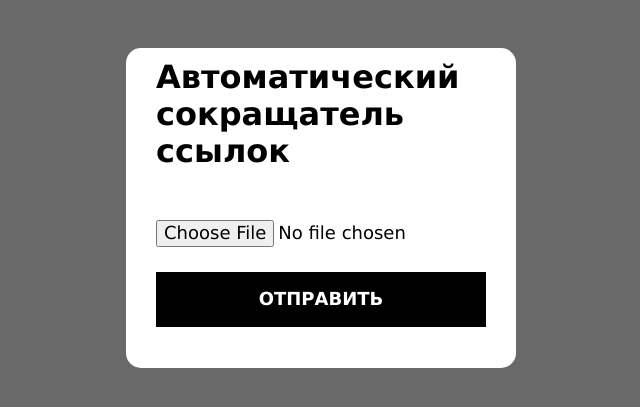
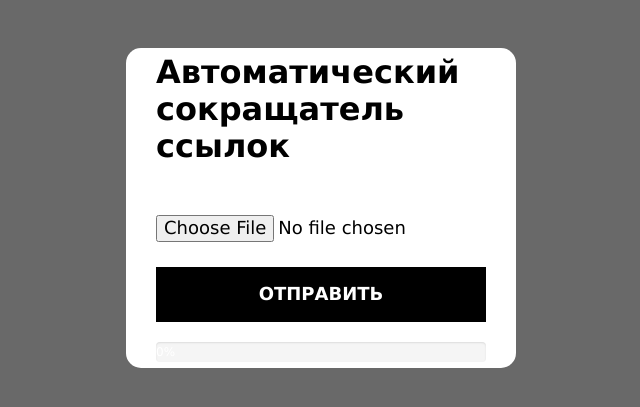
Before and after one commit to rulen111/vkcc-auto, a Flask app: page / in a window 1280 px wide. Shown: the top 407 px of the page, without its empty margins (319-959 px from the left). Run offline with Flask 3, Linux system fonts and the light colour scheme; some libraries are stand-ins or nearby versions.

Commit message:
MVP finished

```diff
--- a/vkcc_auto/src/wbhandler.py
+++ b/vkcc_auto/src/wbhandler.py
@@ -35,6 +35,12 @@
         """
         return self.active_ws.cell(row=row, column=col).value
 
+    def calc_max_row(self) -> int:
+        for row in range(1, self.max_row + 1):
+            value = self.get_value(row, 1)
+            if not value:
+                return row
+
     def write_header(self, row: int, col: int, value: str = "Short link") -> None:
         """
         Write header for target column with specified value
--- a/vkcc_auto/static/style.css
+++ b/vkcc_auto/static/style.css
@@ -62,7 +62,7 @@
 
 .flashing {
     display: flex;
-    margin-top: 30px;
+    margin-top: 10px;
 }
 
 .message__list {
@@ -85,5 +85,29 @@
 }
 
 .progress {
-    display: none;
+    display: flex;
+
+    margin-top: 10px;
+
+    height: 20px;
+    background-color: #f5f5f5;
+    border-radius: 4px;
+    -webkit-box-shadow: inset 0 1px 2px rgba(0,0,0,.1);
+    box-shadow:inset 0 1px 2px rgba(0,0,0,.1);
 }
+
+.progress-bar {
+    float: left;
+    width: 0%;
+    height: 100%;
+    font-size: 12px;
+    line-height: 20px;
+    color: #fff;
+    text-align: center;
+    background-color: #337ab7;
+    -webkit-box-shadow: inset 0 -1px 0 rgba(0,0,0,.15);
+    box-shadow: inset 0 -1px 0 rgba(0,0,0,.15);
+    -webkit-transition: width .6s ease;
+    -o-transition: width .6s ease;
+    transition: width .6s ease
+}
--- a/vkcc_auto/tasks.py
+++ b/vkcc_auto/tasks.py
@@ -34,7 +34,8 @@
             wb.write_header(first_row - 1, target_col)
 
         with requests.session() as session:
-            for row in range(first_row, wb.max_row + 1):
+            max_row = wb.calc_max_row()
+            for row in range(first_row, max_row + 1):
                 link = wb.get_value(row, input_col)
                 if not link:
                     break
@@ -47,7 +48,7 @@
 
                 self.update_state(state='PROGRESS',
                                   meta={'current': row,
-                                        'total': wb.max_row})
+                                        'total': max_row})
                 time.sleep(1 / rps_rate)
     except Exception as e:
         raise TaskError(e)
--- a/vkcc_auto/templates/index.html
+++ b/vkcc_auto/templates/index.html
@@ -6,7 +6,7 @@
           content="width=device-width, user-scalable=no, initial-scale=1.0, maximum-scale=1.0, minimum-scale=1.0">
     <meta http-equiv="X-UA-Compatible" content="ie=edge">
     <link rel="stylesheet" href="{{ url_for('static', filename='style.css') }}">
-    <link rel="progress-stylesheet" href="https://maxcdn.bootstrapcdn.com/bootstrap/3.4.1/css/bootstrap.min.css">
+<!--    <link rel="stylesheet" href="https://maxcdn.bootstrapcdn.com/bootstrap/3.4.1/css/bootstrap.min.css">-->
     <script src="https://ajax.googleapis.com/ajax/libs/jquery/3.7.1/jquery.min.js"></script>
     <script src="https://maxcdn.bootstrapcdn.com/bootstrap/3.4.1/js/bootstrap.min.js"></script>
     <title>vkccAuto</title>
@@ -72,7 +72,7 @@
                 url: status_url,
                 method: "GET",
                 success: function (data, status, request) {
-                    percent = data.current;
+                    percent = parseInt(data.current * 100 / data.total);
                     progressBar.setAttribute("aria-valuenow", percent);
                     progressBar.setAttribute("style", "width:" + percent + "%");
                     progressBar.innerText = percent + "%"
@@ -87,7 +87,7 @@
                     } else {
                         setTimeout(function() {
                             update_progress(status_url, progress, progressBar);
-                        }, 2000);
+                        }, 1000);
                     };
                 },
                 error: function() {
```
